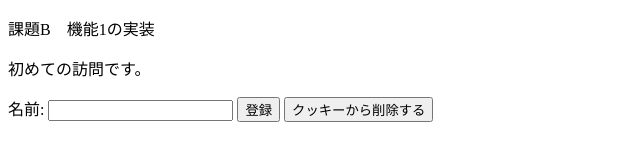
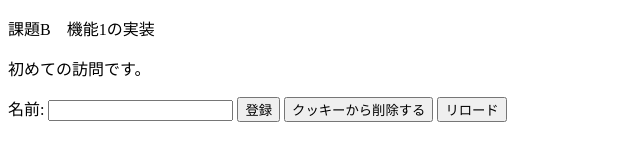
Before and after one commit to Ayaka2000/webTechnologyBKadaiB, a plain HTML site: page index.html in a window 1280 px wide. Shown: the whole page, without its empty margins (0-640 px from the left). Drawn offline with Linux system fonts and the light colour scheme.

Commit message:
Update index.html

```diff
--- a/index.html
+++ b/index.html
@@ -68,6 +68,7 @@ getName();
     <input type="text" name="txt_Name" value="" />
     <input type="button" value="登録"onclick="setCookie('name',document.frm_Cookie.txt_Name.value)" />
 	  <input type="button" value="クッキーから削除する"onclick="delCookie('name')" />
+	  <input type="button" value="リロード"onclick="window.history.go(0)" name="button" />
 </form>
 
   </body>
```
